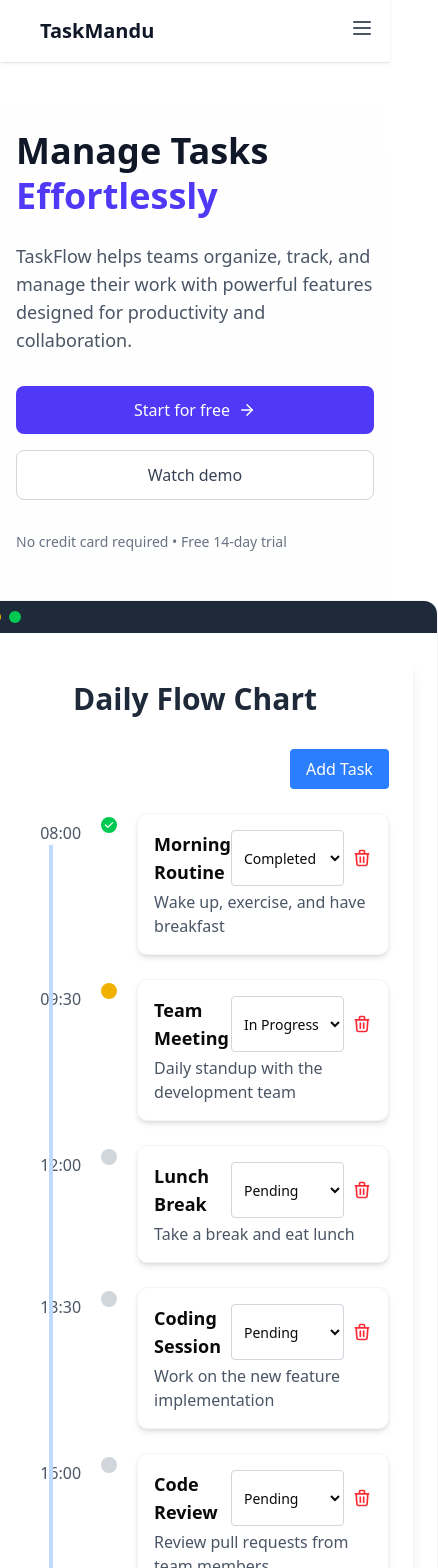
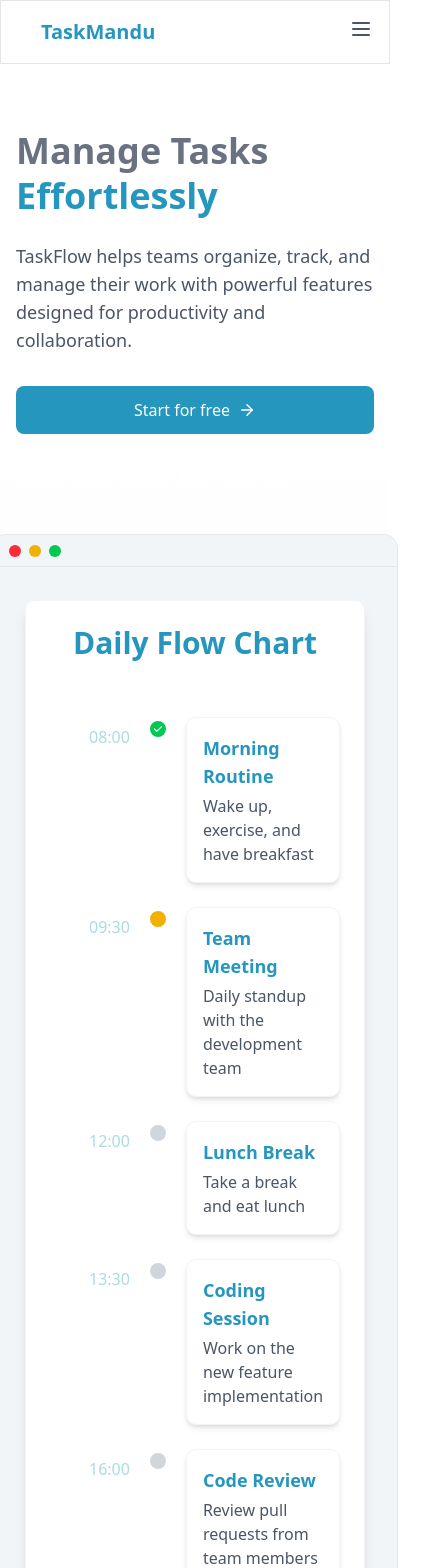
Before and after one commit to Prakash0604/task-frontend, a Next.js app: page / in a window 390 px wide. Shown: the top 1568 px of the page, 438 px wide, since content can reach past the window. Built offline with nearby package versions, Linux system fonts and the light colour scheme.

Commit message:
ui install

```diff
--- a/src/Components/Dashboard/analytics-graph.tsx
+++ b/src/Components/Dashboard/analytics-graph.tsx
@@ -101,7 +101,7 @@ const AnalyticsChart: React.FC<AnalyticsChartProps> = ({ data, lineColor }) => {
       {/* Tooltip */}
       {hoveredIndex !== null && (
         <div
-          className="absolute bg-black text-white text-xs px-2 py-1 rounded"
+          className="absolute bg-black text-[#2596be] text-xs px-2 py-1 rounded"
           style={{
             left: `calc(${getX(hoveredIndex)}% + 12px)`,
             bottom: `calc(${getY(data[hoveredIndex].value)}% + 30px)`,
--- a/src/Components/Dashboard/cta-section.tsx
+++ b/src/Components/Dashboard/cta-section.tsx
@@ -6,7 +6,7 @@ import Link from "next/link";
 
 export default function CtaSection() {
   return (
-    <section className="py-20 bg-indigo-600 dark:bg-gray-900 dark:text-white">
+    <section className="py-20 bg-[#abdbe3] dark:bg-gray-900 dark:text-white">
       <Container className="container mx-auto px-4 md:px-6 max-w-4xl">
         <motion.div
           initial={{ opacity: 0, scale: 0.95 }}
@@ -25,7 +25,7 @@ export default function CtaSection() {
           <motion.div whileHover={{ scale: 1.05 }} whileTap={{ scale: 0.95 }}>
             <Link
               href="/signup"
-              className="bg-white text-indigo-600 px-8 py-4 rounded-md inline-flex items-center space-x-2 font-medium shadow-md hover:bg-indigo-50 transition-colors"
+              className="bg-[#2596be] text-white px-8 py-4 rounded-md inline-flex items-center space-x-2 font-medium shadow-md  transition-colors"
             >
               <span>Start your free trial</span>
               <ChevronRight size={18} />
--- a/src/Components/Dashboard/daily-flow-chart.tsx
+++ b/src/Components/Dashboard/daily-flow-chart.tsx
@@ -61,13 +61,8 @@ const DailyFlowChart: React.FC = () => {
     description: "",
     status: "pending",
   });
-  const [isAdding, setIsAdding] = useState(false);
+  const [isAdding, setIsAdding] = useState<boolean>(false);
 
-  const handleStatusChange = (id: string, status: Task["status"]) => {
-    setTasks(
-      tasks.map((task) => (task.id === id ? { ...task, status } : task))
-    );
-  };
 
   const handleAddTask = () => {
     if (!newTask.time || !newTask.title) return;
@@ -78,9 +73,7 @@ const DailyFlowChart: React.FC = () => {
     setIsAdding(false);
   };
 
-  const handleDeleteTask = (id: string) => {
-    setTasks(tasks.filter((task) => task.id !== id));
-  };
+
 
   const getStatusColor = (status: Task["status"]) => {
     switch (status) {
@@ -94,8 +87,8 @@ const DailyFlowChart: React.FC = () => {
   };
 
   return (
-    <div className="max-w-4xl mx-auto p-6 bg-white rounded-lg shadow-lg dark:bg-gray-900 dark:text-white">
-      <h1 className="text-3xl font-bold text-center mb-8 text-gray-800 dark:text-white">
+    <div className="max-w-4xl mx-auto p-6 bg-white rounded-lg shadow-lg dark:bg-gray-900 dark:text-white border border-gray-100 dark:border-gray-700">
+      <h1 className="text-3xl font-bold text-center mb-8 text-[#2596be]">
         Daily Flow Chart
       </h1>
 
@@ -103,7 +96,7 @@ const DailyFlowChart: React.FC = () => {
         {!isAdding ? (
           <button
             onClick={() => setIsAdding(true)}
-            className="bg-blue-500 hover:bg-blue-600 text-white py-2 px-4 rounded transition-colors"
+            className="bg-blue-500 hover:bg-blue-600 text-white py-2 px-4 hidden rounded transition-colors"
           >
             Add Task
           </button>
@@ -173,7 +166,7 @@ const DailyFlowChart: React.FC = () => {
 
       <div className="relative dark:bg-gray-900 dark:text-white">
         {/* Vertical timeline line */}
-        <div className="absolute left-12 top-8 bottom-0 w-1 bg-blue-200"></div>
+
 
         {/* Tasks */}
         <div className="space-y-6">
@@ -182,7 +175,7 @@ const DailyFlowChart: React.FC = () => {
             .map((task) => (
               <div key={task.id} className="flex items-start">
                 {/* Time indicator */}
-                <div className="w-24 text-right pr-4 font-medium text-gray-600 pt-2 dark:text-gray-300">
+                <div className="w-24 text-right pr-4 font-medium text-[#abdbe3] pt-2 ">
                   {task.time}
                 </div>
 
@@ -210,43 +203,9 @@ const DailyFlowChart: React.FC = () => {
                 {/* Task card */}
                 <div className="ml-4 flex-1 bg-white p-4 rounded-lg shadow-md border border-gray-100 dark:bg-gray-800 dark:border-gray-700 dark:text-white">
                   <div className="flex justify-between">
-                    <h3 className="text-lg font-semibold">{task.title}</h3>
-                    <div className="flex space-x-2">
-                      <select
-                        value={task.status}
-                        onChange={(e) =>
-                          handleStatusChange(
-                            task.id,
-                            e.target.value as Task["status"]
-                          )
-                        }
-                        className="text-sm border border-gray-300 rounded px-2 bg-white dark:bg-gray-800"
-                      >
-                        <option value="pending">Pending</option>
-                        <option value="in-progress">In Progress</option>
-                        <option value="completed">Completed</option>
-                      </select>
-                      <button
-                        onClick={() => handleDeleteTask(task.id)}
-                        className="text-red-500 hover:text-red-700"
-                      >
-                        <svg
-                          className="w-5 h-5"
-                          fill="none"
-                          stroke="currentColor"
-                          viewBox="0 0 24 24"
-                        >
-                          <path
-                            strokeLinecap="round"
-                            strokeLinejoin="round"
-                            strokeWidth="2"
-                            d="M19 7l-.867 12.142A2 2 0 0116.138 21H7.862a2 2 0 01-1.995-1.858L5 7m5 4v6m4-6v6m1-10V4a1 1 0 00-1-1h-4a1 1 0 00-1 1v3M4 7h16"
-                          />
-                        </svg>
-                      </button>
-                    </div>
+                    <h3 className="text-lg font-semibold text-[#2596be]">{task.title}</h3>
                   </div>
-                  <p className="text-gray-600 mt-1 dark:text-white">
+                  <p className="text-gray-600 mt-1 dark:text-gray-400">
                     {task.description}
                   </p>
                 </div>
--- a/src/Components/Dashboard/faq-section.tsx
+++ b/src/Components/Dashboard/faq-section.tsx
@@ -44,7 +44,7 @@ export default function FaqSection() {
           transition={{ duration: 0.6 }}
           className="text-center mb-16"
         >
-          <h2 className="text-3xl md:text-4xl font-bold text-gray-900 mb-4 dark:text-white">
+          <h2 className="text-3xl md:text-4xl font-bold text-[#2596be] mb-4 e">
             Frequently Asked Questions
           </h2>
           <p className="text-lg text-gray-600 dark:text-gray-300">
@@ -61,9 +61,9 @@ export default function FaqSection() {
               whileInView={{ opacity: 1, y: 0 }}
               viewport={{ once: true }}
               transition={{ duration: 0.4, delay: index * 0.1 }}
-              className="bg-white rounded-lg shadow-sm border border-gray-100 p-6 dark:bg-gray-800 dark:border-gray-400 "
+              className="bg-white rounded-lg shadow-sm border border-gray-100 p-6 dark:bg-gray-800 dark:border-gray-700 "
             >
-              <h3 className="text-lg font-semibold text-gray-900 mb-3 dark:text-white ">
+              <h3 className="text-lg font-semibold text-[#2596be] mb-3  ">
                 {item.question}
               </h3>
               <p className="text-gray-600 dark:text-white">{item.answer}</p>
--- a/src/Components/Dashboard/hero-section.tsx
+++ b/src/Components/Dashboard/hero-section.tsx
@@ -1,7 +1,6 @@
 "use client";
 import { motion } from "framer-motion";
 import { ArrowRight } from "lucide-react";
-import Link from "next/link";
 import Container from "@/Container/container";
 import DailyFlowChart from "./daily-flow-chart";
 export default function HeroSection() {
@@ -15,8 +14,8 @@ export default function HeroSection() {
             animate={{ opacity: 1, x: 0 }}
             transition={{ duration: 0.8 }}
           >
-            <h1 className="text-4xl md:text-5xl lg:text-6xl font-bold leading-tight text-gray-900 mb-6">
-              Manage Tasks <span className="text-indigo-600">Effortlessly</span>
+            <h1 className="text-4xl md:text-5xl lg:text-6xl font-bold leading-tight text-gray-500 mb-6 dark:text-gray-400">
+              Manage Tasks <span className="text-[#2596be]">Effortlessly</span>
             </h1>
             <p className="text-lg text-gray-600 mb-8 max-w-lg dark:text-gray-300">
               TaskFlow helps teams organize, track, and manage their work with
@@ -25,22 +24,17 @@ export default function HeroSection() {
             <Container className="flex flex-col sm:flex-row space-y-4 sm:space-y-0 sm:space-x-4">
               <motion.a
                 href="/signup"
-                className="bg-indigo-600 text-white px-6 py-3 rounded-md text-center flex items-center justify-center space-x-2 hover:bg-indigo-700 transition-colors"
+                className="bg-[#2596be] text-white px-6 py-3 rounded-md text-center flex items-center justify-center space-x-2 hover:bg-[#2596be] transition-colors"
                 whileHover={{ scale: 1.05 }}
                 whileTap={{ scale: 0.95 }}
               >
                 <span>Start for free</span>
                 <ArrowRight size={18} />
               </motion.a>
-              <Link
-                href="#demo"
-                className="border border-gray-300 bg-white text-gray-700 px-6 py-3 rounded-md text-center hover:bg-gray-50 transition-colors"
-              >
-                Watch demo
-              </Link>
+
             </Container>
-            <Container className="mt-8 flex items-center text-sm text-gray-500 dark:text-gray-300">
-              <p>No credit card required • Free 14-day trial</p>
+            <Container className="mt-8 flex items-center text-sm text-[#2596be] dark:text-gray-300">
+              <p className="text-white">No credit card required • Free 14-day trial</p>
             </Container>
           </motion.div>
 
@@ -50,15 +44,15 @@ export default function HeroSection() {
             animate={{ opacity: 1, y: 0 }}
             transition={{ duration: 0.8, delay: 0.2 }}
           >
-            <Container className="bg-white rounded-xl shadow-xl overflow-hidden border border-gray-100">
-              <Container className="bg-gray-800 h-8 flex items-center px-4">
+            <Container className="bg-[#F2F5F7] dark:bg-gray-800 rounded-xl shadow-xl overflow-hidden border border-gray-200 dark:border-gray-700">
+              <Container className="bg-[#F2F5F7] dark:bg-gray-800 border-gray-200 dark:border-gray-700  border-b h-8 flex items-center px-4">
                 <Container className="flex space-x-2">
                   <div className="w-3 h-3 bg-red-500 rounded-full"></div>
                   <div className="w-3 h-3 bg-yellow-500 rounded-full"></div>
                   <div className="w-3 h-3 bg-green-500 rounded-full"></div>
                 </Container>
               </Container>
-              <Container className="p-6">
+              <Container className="p-8 border-t border-gray-100 dark:border-gray-700">
                 <DailyFlowChart />
               </Container>
             </Container>
--- a/src/Components/Dashboard/navigation.tsx
+++ b/src/Components/Dashboard/navigation.tsx
@@ -16,7 +16,7 @@ export default function Navigation({
   setIsMenuOpen,
 }: NavigationProps) {
   return (
-    <nav className="bg-white dark:bg-gray-900 shadow-sm py-4 fixed top-0 w-full z-50">
+    <nav className="bg-white dark:bg-gray-900 py-4 fixed top-0 w-full z-50 border">
       <Container className="container mx-auto px-4 md:px-6 flex justify-between items-center">
         <Container className="flex items-center space-x-2">
           <motion.div
@@ -25,7 +25,7 @@ export default function Navigation({
             transition={{ duration: 0.5 }}
             className="text-white p-2 rounded"
           ></motion.div>
-          <span className="text-xl font-bold text-gray-900 dark:text-white">
+          <span className="text-xl font-bold text-[#2596be]  cursor-pointer">
             TaskMandu
           </span>
         </Container>
@@ -33,25 +33,25 @@ export default function Navigation({
         <Container className="hidden md:flex items-center space-x-8">
           <Link
             href="#features"
-            className="text-gray-600 dark:text-gray-300 hover:text-indigo-600 dark:hover:text-indigo-400 transition-colors"
+            className="text-gray-600 dark:text-gray-300 hover:text-[#2596be] dark:hover:text-[#2596be] transition-colors"
           >
             Features
           </Link>
           <Link
             href="#pricing"
-            className="text-gray-600 dark:text-gray-300 hover:text-indigo-600 dark:hover:text-indigo-400 transition-colors"
+            className="text-gray-600 dark:text-gray-300 hover:text-[#2596be] dark:hover:text-[#2596be] transition-colors"
           >
             Pricing
           </Link>
           <Link
             href="#testimonials"
-            className="text-gray-600 dark:text-gray-300 hover:text-indigo-600 dark:hover:text-indigo-400 transition-colors"
+            className="text-gray-600 dark:text-gray-300 hover:text-[#2596be] dark:hover:text-[#2596be] transition-colors"
           >
             Testimonials
           </Link>
           <Link
             href="#faq"
-            className="text-gray-600 dark:text-gray-300 hover:text-indigo-600 dark:hover:text-indigo-400 transition-colors"
+            className="text-gray-600 dark:text-gray-300 hover:text-[#2596be] dark:hover:text-[#2596be]transition-colors"
           >
             FAQ
           </Link>
@@ -60,16 +60,11 @@ export default function Navigation({
         <Container className="hidden md:flex items-center space-x-4">
           <Link
             href="/login"
-            className="text-gray-600 dark:text-gray-300 hover:text-indigo-600 dark:hover:text-indigo-400 transition-colors"
+            className="text-gray-100  bg-[#2596be] px-4 py-2 rounded-md  transition-colors"
           >
             Login
           </Link>
-          <Link
-            href="/signup"
-            className="bg-indigo-600 text-white px-4 py-2 rounded-md hover:bg-indigo-700 transition-colors"
-          >
-            Get Started
-          </Link>
+
           <ModeToggle />
         </Container>
         {/* Mobile Menu Button */}
```
Also changed, not shown: src/Components/Dashboard/features-section.tsx (+7 -7 lines), src/Components/Dashboard/pricing-section.tsx (+12 -14 lines), src/Components/Dashboard/testimonials.tsx (+10 -10 lines), src/Components/darkMode/toggleButton.tsx (+5 -9 lines), 1 other file (tests, documents, lock files or other folders).
